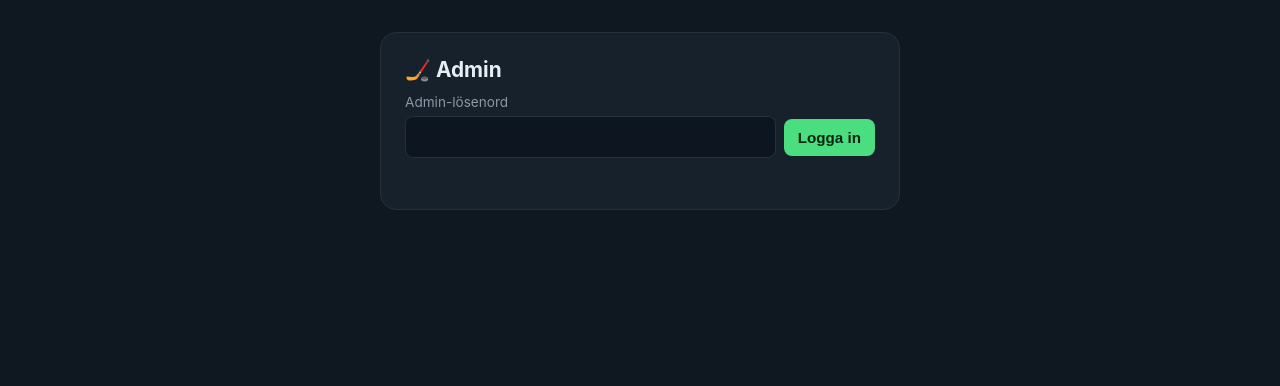
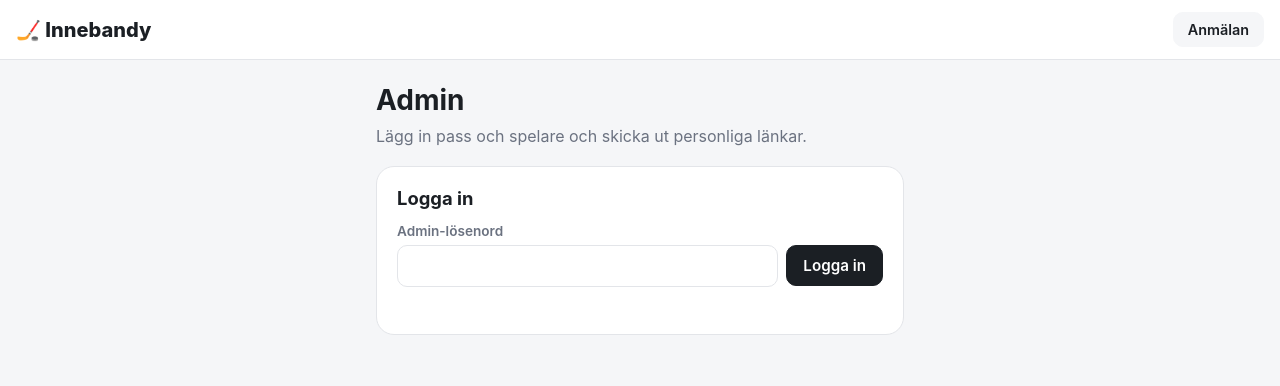
Before and after one commit to AIT-BJWI/innebandy, a website: page public/admin.html in a window 1280 px wide. Drawn offline with Linux system fonts and the light colour scheme.

Commit message:
Admin: samma ljusa design som startsidan, utloggning går till anmälan
Co-Authored-By: Claude Opus 5.5 <noreply@anthropic.com>

```diff
--- a/public/admin.html
+++ b/public/admin.html
@@ -7,14 +7,31 @@
 <title>Innebandy – Admin</title>
 <style>
   :root {
-    --bg: #0f1720;
-    --card: #16212c;
-    --accent: #4ade80;
-    --text: #e6edf3;
-    --muted: #8b98a5;
-    --danger: #f87171;
-    --border: #24313d;
-    color-scheme: dark;
+    --bg: #f5f6f8;
+    --surface: #ffffff;
+    --row: #f5f6f8;
+    --text: #1b1f24;
+    --muted: #6b7280;
+    --border: #e3e5e9;
+    --ok: #3f8a53;
+    --danger: #cc5a55;
+    --primary: #1b1f24;
+    --on-primary: #ffffff;
+    color-scheme: light;
+  }
+  @media (prefers-color-scheme: dark) {
+    :root {
+      --bg: #0f1419;
+      --surface: #171d24;
+      --row: #1e252d;
+      --text: #e7ebef;
+      --muted: #939ca7;
+      --border: #28313b;
+      --ok: #5fb877;
+      --primary: #e7ebef;
+      --on-primary: #11161b;
+      color-scheme: dark;
+    }
   }
   * { box-sizing: border-box; }
   body {
@@ -22,87 +39,120 @@
     font-family: -apple-system, BlinkMacSystemFont, "Segoe UI", Roboto, sans-serif;
     background: var(--bg);
     color: var(--text);
-    display: flex;
-    flex-direction: column;
-    align-items: center;
-    gap: 16px;
-    padding: 32px 16px;
     min-height: 100vh;
   }
+  .topbar {
+    display: flex;
+    justify-content: space-between;
+    align-items: center;
+    gap: 8px;
+    padding: 12px 16px;
+    background: var(--surface);
+    border-bottom: 1px solid var(--border);
+  }
+  .brand { font-size: 1.25rem; font-weight: 800; color: var(--text); text-decoration: none; }
+  .topbar-actions { display: flex; gap: 8px; }
+  .nav-link {
+    padding: 8px 14px;
+    border-radius: 10px;
+    background: var(--row);
+    color: var(--text);
+    font-size: 0.9rem;
+    font-weight: 600;
+    line-height: 1.2;
+    border: 1px solid var(--row);
+    text-decoration: none;
+  }
+  .topbar button { padding: 8px 14px; font-size: 0.9rem; line-height: 1.2; }
+  main { max-width: 560px; margin: 0 auto; padding: 24px 16px 48px; display: grid; gap: 16px; }
+  h1 { font-size: 1.75rem; line-height: 1.2; margin: 0; }
+  .lead { color: var(--muted); margin: -8px 0 4px; }
   .card {
-    background: var(--card);
+    background: var(--surface);
     border: 1px solid var(--border);
-    border-radius: 16px;
-    padding: 24px;
-    max-width: 520px;
+    border-radius: 18px;
+    padding: 20px;
+  }
+  h2 { font-size: 1.15rem; margin: 0 0 4px; }
+  label { display: block; font-size: 0.85rem; font-weight: 600; color: var(--muted); margin: 14px 0 6px; }
+  input, textarea, select {
     width: 100%;
-  }
-  h1 { font-size: 1.3rem; margin: 0; }
-  h2 { font-size: 1.05rem; margin: 0 0 12px; }
-  label { display: block; font-size: 0.85rem; color: var(--muted); margin: 12px 0 6px; }
-  input, textarea {
-    width: 100%;
+    min-width: 0;
+    display: block;
     padding: 10px 12px;
-    border-radius: 8px;
+    border-radius: 10px;
     border: 1px solid var(--border);
-    background: #0d1620;
+    background: var(--surface);
     color: var(--text);
     font-size: 1rem;
     font-family: inherit;
-    min-width: 0;
-    display: block;
   }
+  input:focus, textarea:focus, select:focus { outline: 2px solid var(--primary); outline-offset: -1px; }
   /* iOS Safari ger datumfält en egen minsta bredd och höjd; tvinga dem att följa layouten. */
-  input[type="datetime-local"] {
+  input[type="datetime-local"], input[type="time"] {
     -webkit-appearance: none;
     appearance: none;
     min-height: 44px;
     text-align: left;
   }
-  input[type="datetime-local"]::-webkit-date-and-time-value { text-align: left; }
-  input[type="datetime-local"]::-webkit-calendar-picker-indicator { cursor: pointer; }
+  input::-webkit-date-and-time-value { text-align: left; }
+  input::-webkit-calendar-picker-indicator { cursor: pointer; }
   button {
-    padding: 10px 14px;
-    border: none;
-    border-radius: 8px;
-    background: var(--accent);
-    color: #06240f;
+    padding: 10px 16px;
+    border: 1px solid var(--primary);
+    border-radius: 10px;
+    background: var(--primary);
+    color: var(--on-primary);
     font-weight: 600;
     font-size: 0.95rem;
+    font-family: inherit;
     cursor: pointer;
   }
-  button.secondary { background: #24313d; color: var(--text); }
-  button.danger { background: transparent; color: var(--danger); padding: 6px 8px; }
+  button.secondary { background: var(--row); border-color: var(--row); color: var(--text); }
+  button.danger { background: transparent; border-color: transparent; color: var(--danger); padding: 6px 8px; }
   .row { display: flex; gap: 8px; align-items: center; }
   .row input { flex: 1; }
   .grid2 { display: grid; grid-template-columns: minmax(0, 2fr) minmax(0, 1fr); gap: 0 12px; }
   @media (max-width: 480px) {
     .grid2 { grid-template-columns: minmax(0, 1fr); }
   }
-  ul { list-style: none; padding: 0; margin: 16px 0 0; }
+  .actions { margin-top: 14px; }
+  ul { list-style: none; padding: 0; margin: 16px 0 0; display: grid; gap: 8px; }
   li {
     display: flex;
+    flex-wrap: wrap;
     gap: 8px;
     align-items: center;
-    padding: 8px 0;
-    border-bottom: 1px solid var(--border);
+    padding: 10px 12px;
+    border-radius: 10px;
+    background: var(--row);
   }
-  li:last-child { border-bottom: none; }
-  li .grow { flex: 1; min-width: 0; }
+  li.empty { color: var(--muted); }
+  li .grow { flex: 1; min-width: 8em; }
   li .meta { font-size: 0.8rem; color: var(--muted); }
   li button { padding: 6px 10px; font-size: 0.85rem; }
+  li button.secondary { background: var(--surface); border-color: var(--border); }
   .msg { margin-top: 10px; font-size: 0.9rem; min-height: 1.2em; }
   .err { color: var(--danger); }
-  .ok { color: var(--accent); }
+  .ok { color: var(--ok); }
   [hidden] { display: none !important; }
 </style>
 </head>
 <body>
-  <div class="card">
-    <div class="row" style="justify-content: space-between;">
-      <h1>🏒 Admin</h1>
+  <header class="topbar">
+    <a class="brand" href="/">🏒 Innebandy</a>
+    <div class="topbar-actions">
+      <a class="nav-link" href="/">Anmälan</a>
       <button class="secondary" id="logoutBtn" hidden>Logga ut</button>
     </div>
+  </header>
+
+  <main>
+  <h1>Admin</h1>
+  <p class="lead">Lägg in pass och spelare och skicka ut personliga länkar.</p>
+
+  <div class="card" id="loginCard">
+    <h2>Logga in</h2>
     <form id="login">
       <label for="adminToken">Admin-lösenord</label>
       <div class="row">
@@ -129,7 +179,7 @@
     <input id="location" type="text" maxlength="80" placeholder="t.ex. Västerhallen">
     <label for="note">Info (valfritt)</label>
     <textarea id="note" rows="2" maxlength="300" placeholder="t.ex. Ta med både mörk och ljus tröja"></textarea>
-    <div style="margin-top: 12px;"><button id="addEventBtn">Lägg till pass</button></div>
+    <div class="actions"><button id="addEventBtn">Lägg till pass</button></div>
     <div class="msg" id="eventMsg"></div>
     <ul id="events"></ul>
   </div>
@@ -143,6 +193,7 @@
     <div class="msg" id="playerMsg"></div>
     <ul id="players"></ul>
   </div>
+  </main>
 
 <script>
   const ADMIN_KEY = "innebandy-admin";
@@ -204,7 +255,7 @@
     const ul = $("players");
     ul.innerHTML = "";
     if (!players.length) {
-      ul.innerHTML = '<li class="meta">Inga spelare än.</li>';
+      ul.innerHTML = '<li class="empty">Inga spelare än.</li>';
       return;
     }
     for (const p of players) {
@@ -240,7 +291,7 @@
     const ul = $("events");
     ul.innerHTML = "";
     if (!events.length) {
-      ul.innerHTML = '<li class="meta">Inga kommande pass.</li>';
+      ul.innerHTML = '<li class="empty">Inga kommande pass.</li>';
       return;
     }
     for (const e of events) {
@@ -266,7 +317,7 @@
       return;
     }
     try { localStorage.setItem(ADMIN_KEY, adminToken); } catch {}
-    $("login").hidden = true;
+    $("loginCard").hidden = true;
     $("logoutBtn").hidden = false;
     $("eventsCard").hidden = false;
     $("playersCard").hidden = false;
@@ -275,7 +326,7 @@
   function logout(message) {
     adminToken = "";
     try { localStorage.removeItem(ADMIN_KEY); } catch {}
-    $("login").hidden = false;
+    $("loginCard").hidden = false;
     $("logoutBtn").hidden = true;
     $("eventsCard").hidden = true;
     $("playersCard").hidden = true;
@@ -287,7 +338,11 @@
     adminToken = $("adminToken").value.trim();
     if (adminToken) login();
   });
-  $("logoutBtn").addEventListener("click", () => logout());
+  // Utloggning tar en tillbaka till anmälningssidan.
+  $("logoutBtn").addEventListener("click", () => {
+    logout();
+    location.href = "/";
+  });
 
   $("addPlayerBtn").addEventListener("click", async () => {
     const name = $("playerName").value.trim();
```
